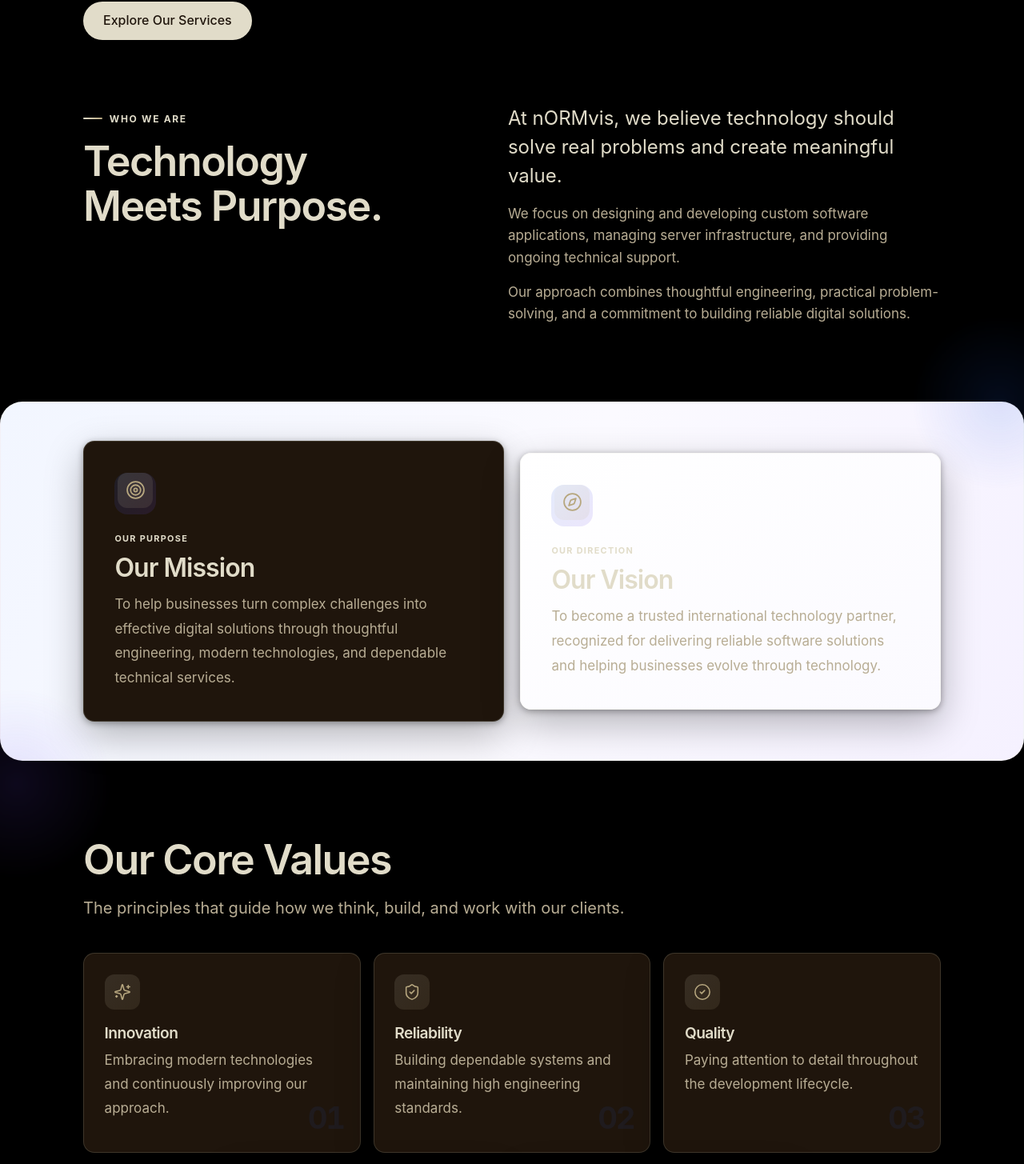
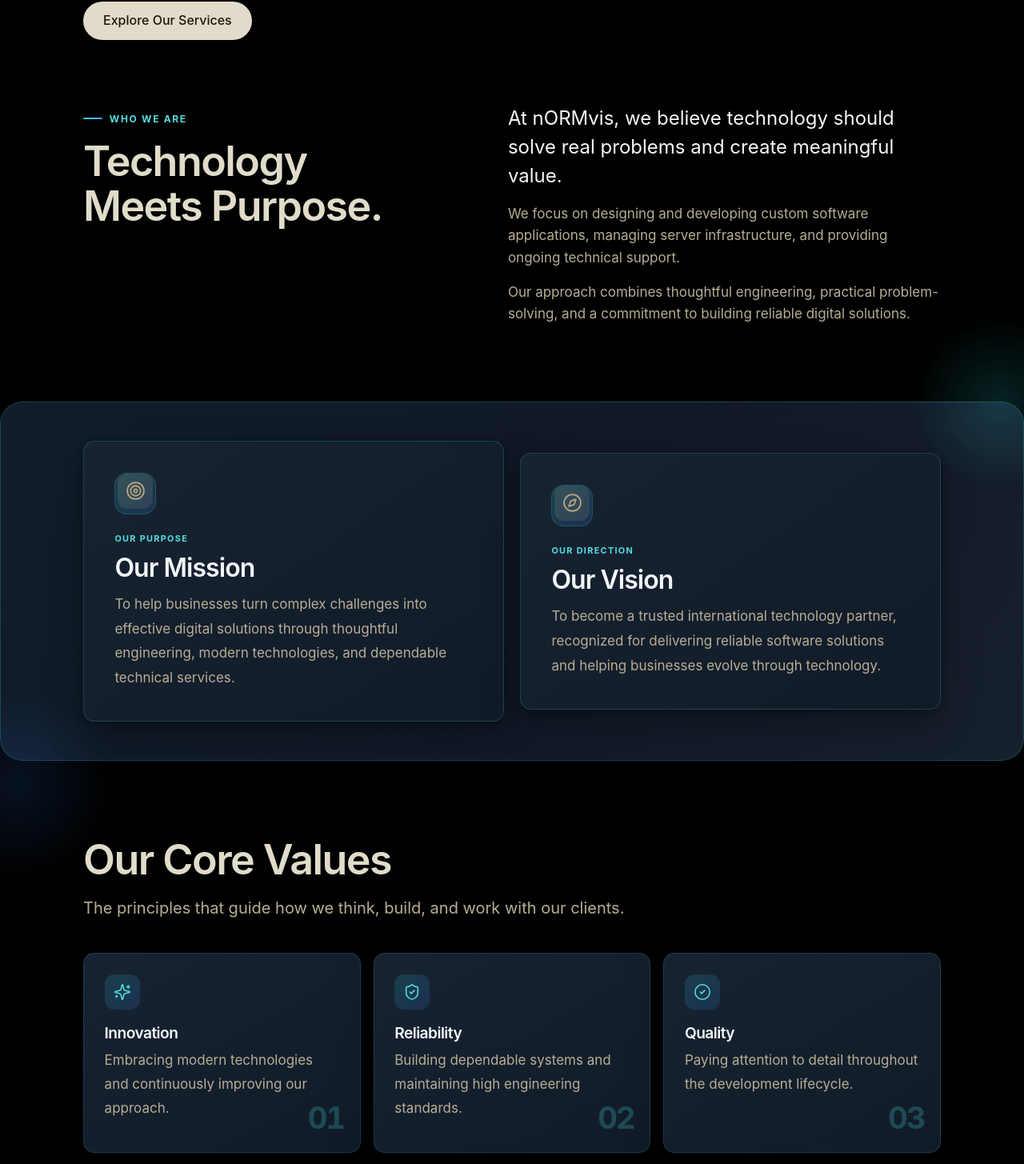
Before and after one commit to ArianKHeirgadam/Normvision, a React (Vite) app: page /about in a window 1280 px wide. Shown: the part 576-2031 px from the top of the page at 80% size. Built offline with nearby package versions, Linux system fonts and the light colour scheme; no server answers.

Commit message:
Align About page cards and markers with dark cyan palette

```diff
--- a/src/styles/global.css
+++ b/src/styles/global.css
@@ -607,3 +607,80 @@ footer li a:hover{color:var(--secondary)}
   [dir="rtl"] .about-process .num{right:1.1rem;left:auto}
 }
 @media(prefers-reduced-motion:reduce){.about-value-index{transition:none}}
+
+
+/* About page — dark-theme palette correction */
+:root:not([data-theme="light"]) .about-mission{
+  background:linear-gradient(125deg,#101d2a 0%,#111827 55%,#17202d 100%);
+  border-color:rgba(63,214,218,.22);
+}
+:root:not([data-theme="light"]) .about-mission::before{
+  background:radial-gradient(circle,rgba(45,212,214,.16),transparent 70%);
+}
+:root:not([data-theme="light"]) .about-mission::after{
+  background:radial-gradient(circle,rgba(59,130,246,.14),transparent 70%);
+}
+:root:not([data-theme="light"]) .about-principle,
+:root:not([data-theme="light"]) .about-principle-vision{
+  background:linear-gradient(145deg,#172331 0%,#111b28 100%);
+  border-color:rgba(63,214,218,.2);
+}
+:root:not([data-theme="light"]) .about-card-icon{
+  background:linear-gradient(135deg,rgba(45,212,214,.16),rgba(59,130,246,.17));
+  color:#48dce0;
+  border:1px solid rgba(72,220,224,.18);
+}
+:root:not([data-theme="light"]) .about-card-kicker,
+:root:not([data-theme="light"]) .about-eyebrow{
+  color:#55dce0;
+}
+:root:not([data-theme="light"]) .about-eyebrow::before{
+  background:linear-gradient(90deg,#39d6d9,#4c9dff);
+}
+:root:not([data-theme="light"]) .about-value-card{
+  background:linear-gradient(150deg,#172331,#111b28);
+  border-color:rgba(63,214,218,.17);
+}
+:root:not([data-theme="light"]) .about-value-card .ic{
+  background:linear-gradient(135deg,rgba(45,212,214,.16),rgba(59,130,246,.16));
+  color:#55dce0;
+}
+:root:not([data-theme="light"]) .about-value-index{
+  color:rgba(72,220,224,.24);
+}
+:root:not([data-theme="light"]) .about-value-card:hover .about-value-index{
+  color:rgba(72,220,224,.42);
+}
+:root:not([data-theme="light"]) .about-expertise .why{
+  background:linear-gradient(145deg,#172331,#111b28);
+  border-color:rgba(63,214,218,.2);
+}
+:root:not([data-theme="light"]) .about-expertise .why:hover{
+  border-color:rgba(72,220,224,.55);
+  box-shadow:0 12px 30px rgba(0,0,0,.24),0 0 0 1px rgba(72,220,224,.08);
+}
+:root:not([data-theme="light"]) .about-expertise .why::before{
+  background:linear-gradient(135deg,#39d6d9,#4c9dff);
+  box-shadow:0 0 0 5px rgba(72,220,224,.12);
+}
+:root:not([data-theme="light"]) .about-process .step{
+  background:linear-gradient(145deg,#172331,#111b28);
+  border-color:rgba(63,214,218,.18);
+}
+:root:not([data-theme="light"]) .about-process .num{
+  color:#62e4e6;
+  background:linear-gradient(135deg,#102735,#172c3b);
+  border-color:rgba(72,220,224,.42);
+  box-shadow:0 0 0 4px rgba(72,220,224,.06);
+}
+:root:not([data-theme="light"]) .about-process .step::before{
+  background:linear-gradient(90deg,rgba(57,214,217,.75),rgba(76,157,255,.25));
+}
+:root:not([data-theme="light"]) .about-intro .copy p:first-child{
+  color:#f2f7fb;
+}
+:root:not([data-theme="light"]) .about-expertise .why h3,
+:root:not([data-theme="light"]) .about-value-card h3,
+:root:not([data-theme="light"]) .about-principle h3{
+  color:#f2f7fb;
+}
```
